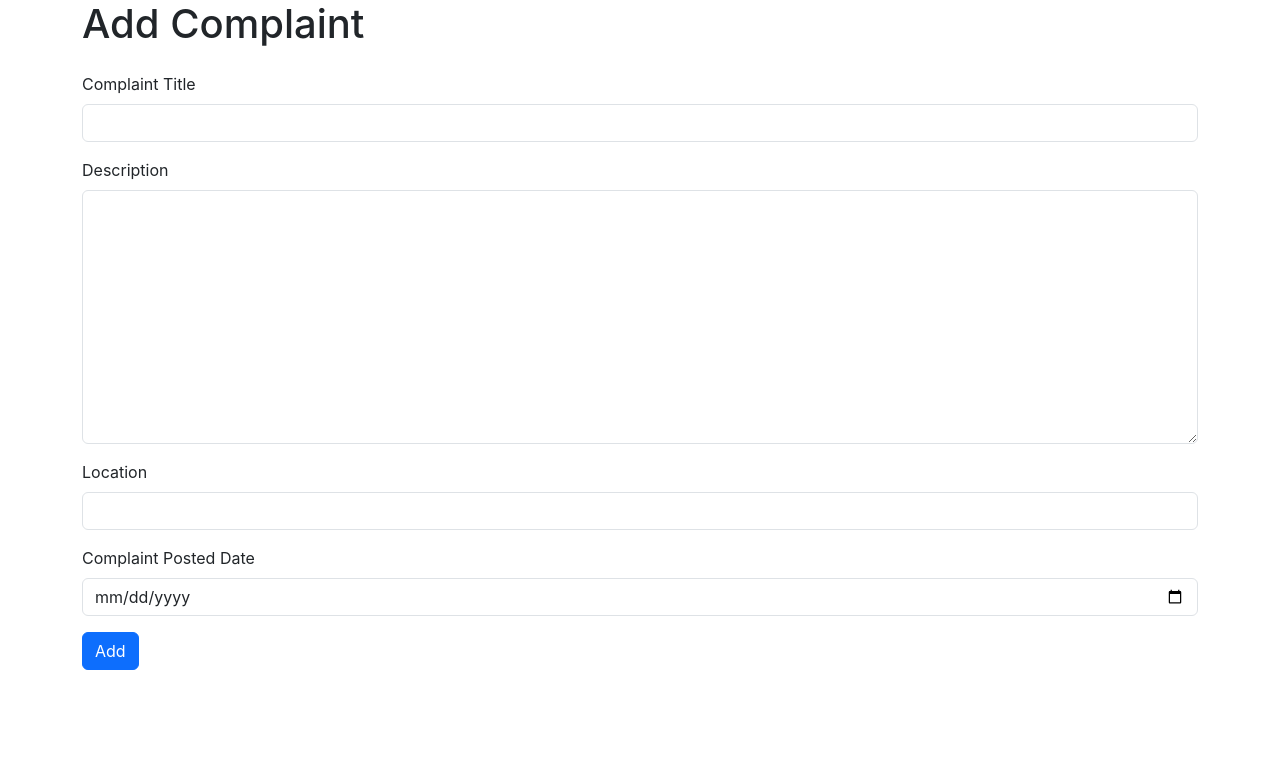
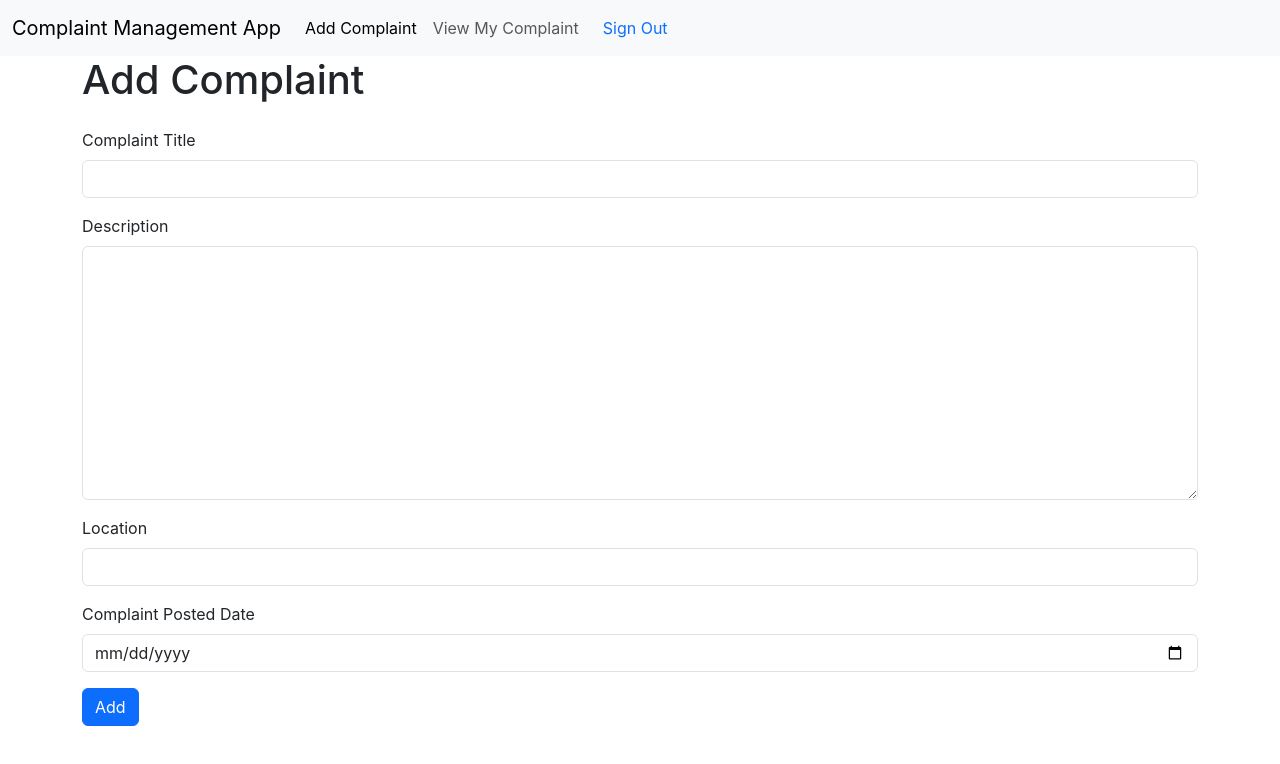
Before and after one commit to Sree1710/complaint-management-app-frontend, a React (Create React App) app: page /addc in a window 1280 px wide. Shown: the top 764 px of the page. Built offline with nearby package versions, Linux system fonts and the light colour scheme.

Commit message:
NavBar1 component completed

```diff
--- a/src/Components/AddComplaint.jsx
+++ b/src/Components/AddComplaint.jsx
@@ -1,5 +1,6 @@
 import axios from 'axios'
 import React, { useState } from 'react'
+import NavBar1 from './NavBar1'
 
 const AddComplaint = () => {
     const [inputField,setInputField]=useState(
@@ -29,6 +30,7 @@
 
   return (
     <div>
+        <NavBar1/>
         <div className="container">
             <div className="row">
                 <div className="col col-12 col-sm-12 col-md-12 col-lg-12 col-xl-12 col-xxl-12">
--- a/src/Components/NavBar1.jsx
+++ b/src/Components/NavBar1.jsx
@@ -1,9 +1,33 @@
 import React from 'react'
 
 const NavBar1 = () => {
-  return (
-    <div>NavBar1</div>
-  )
+    return (
+        <div>
+            <nav class="navbar navbar-expand-lg bg-body-tertiary">
+                <div class="container-fluid">
+                    <a class="navbar-brand" href="#">Complaint Management App</a>
+                    <button class="navbar-toggler" type="button" data-bs-toggle="collapse" data-bs-target="#navbarNav" aria-controls="navbarNav" aria-expanded="false" aria-label="Toggle navigation">
+                        <span class="navbar-toggler-icon"></span>
+                    </button>
+                    <div class="collapse navbar-collapse" id="navbarNav">
+                        <ul class="navbar-nav">
+                            <li class="nav-item">
+                                <a class="nav-link active" aria-current="page" href="/addc">Add Complaint</a>
+                            </li>
+                            <li class="nav-item">
+                                <a class="nav-link" href="/viewmc">View My Complaint</a>
+                            </li>
+                        </ul>
+                        <ul class="nav justify-content-end">
+                            <li class="nav-item">
+                                <a class="nav-link active" aria-current="page" href="/">Sign Out</a>
+                            </li>
+                        </ul>
+                    </div>
+                </div>
+            </nav>
+        </div>
+    )
 }
 
 export default NavBar1
--- a/src/Components/ViewMyComplaint.jsx
+++ b/src/Components/ViewMyComplaint.jsx
@@ -1,5 +1,6 @@
 import axios from 'axios'
 import React, { useState } from 'react'
+import NavBar1 from './NavBar1'
 
 const ViewMyComplaint = () => {
     const [compData, setCompData] = useState(
@@ -19,6 +20,7 @@
 
     return (
         <div>
+            <NavBar1/>
             <div className="container">
                 <div className="row">
                     <div className="col col-12 col-sm-12 col-md-12 col-lg-12 col-xl-12 col-xxl-12">
```
